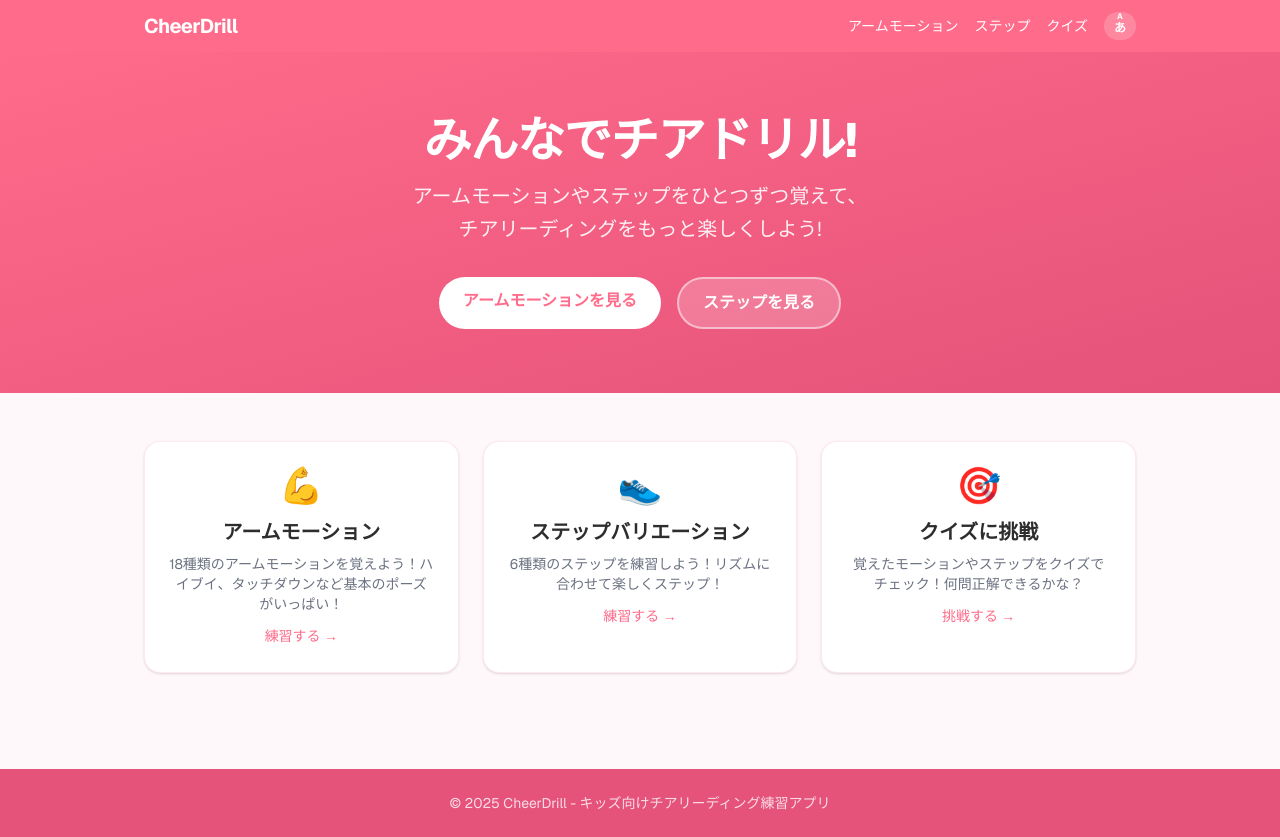
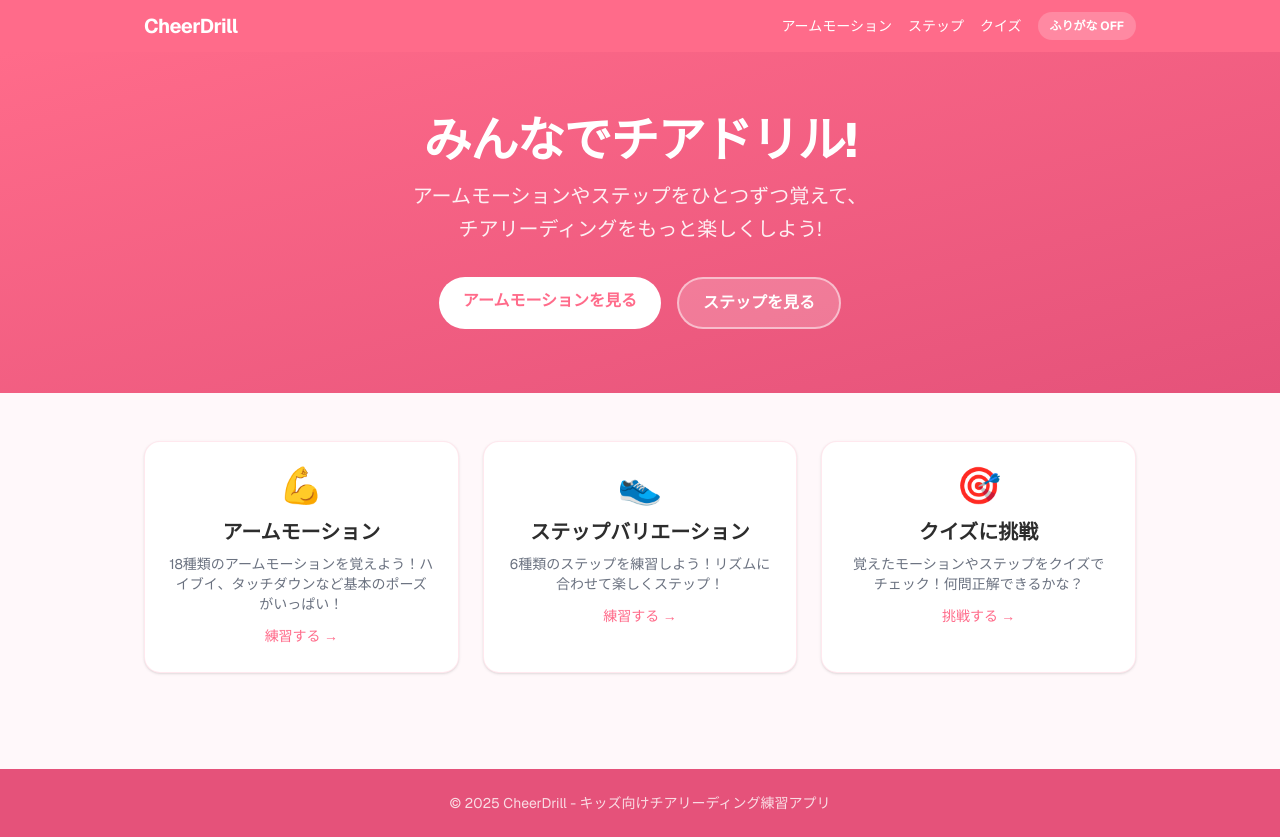
Before and after one commit to MITSUBOSHI/cheer-drill, a Next.js app: page / in a window 1280 px wide. Built offline with nearby package versions, Linux system fonts and the light colour scheme.

Commit message:
fix: ふりがなトグルボタンを「ふりがな ON/OFF」表示に変更
わかりやすいラベル表示に改善。

Co-Authored-By: Claude Opus 4.6 <noreply@anthropic.com>

```diff
--- a/src/components/Header.tsx
+++ b/src/components/Header.tsx
@@ -44,16 +44,13 @@ export function Header() {
           </nav>
           <button
             onClick={toggle}
-            className={`text-xs px-2.5 py-1 rounded-full font-bold transition-colors ${
+            className={`text-xs px-3 py-1.5 rounded-full font-bold transition-colors ${
               furigana
                 ? "bg-accent text-text"
                 : "bg-white/20 text-white hover:bg-white/30"
             }`}
-            title="ふりがなモード"
           >
-            <ruby>
-              あ<rp>(</rp><rt className="text-[8px]">A</rt><rp>)</rp>
-            </ruby>
+            ふりがな {furigana ? "ON" : "OFF"}
           </button>
         </div>
       </div>
```
